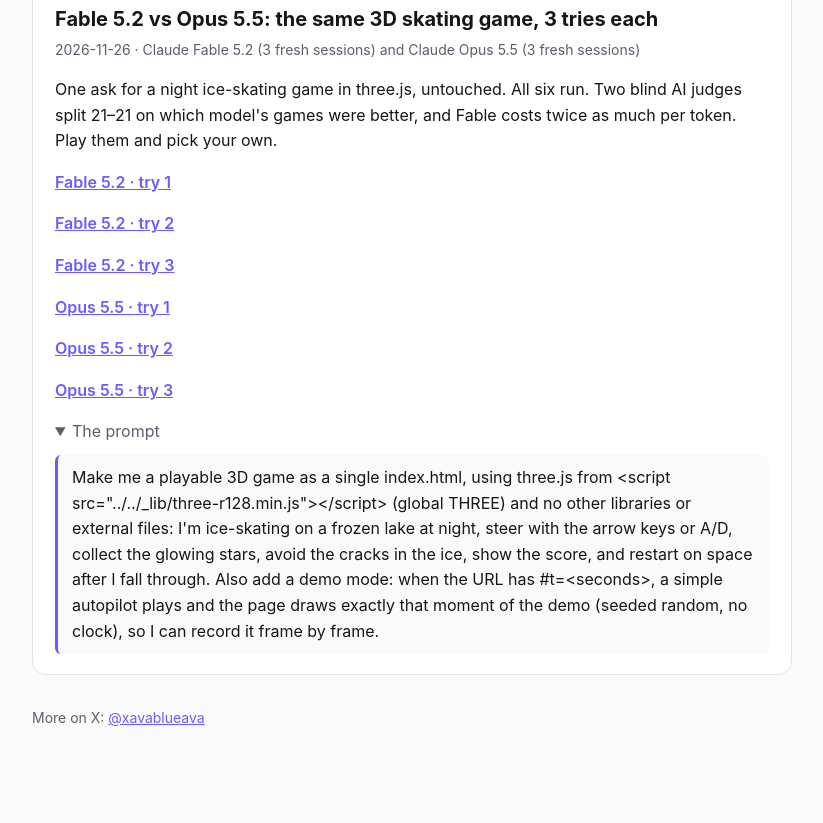
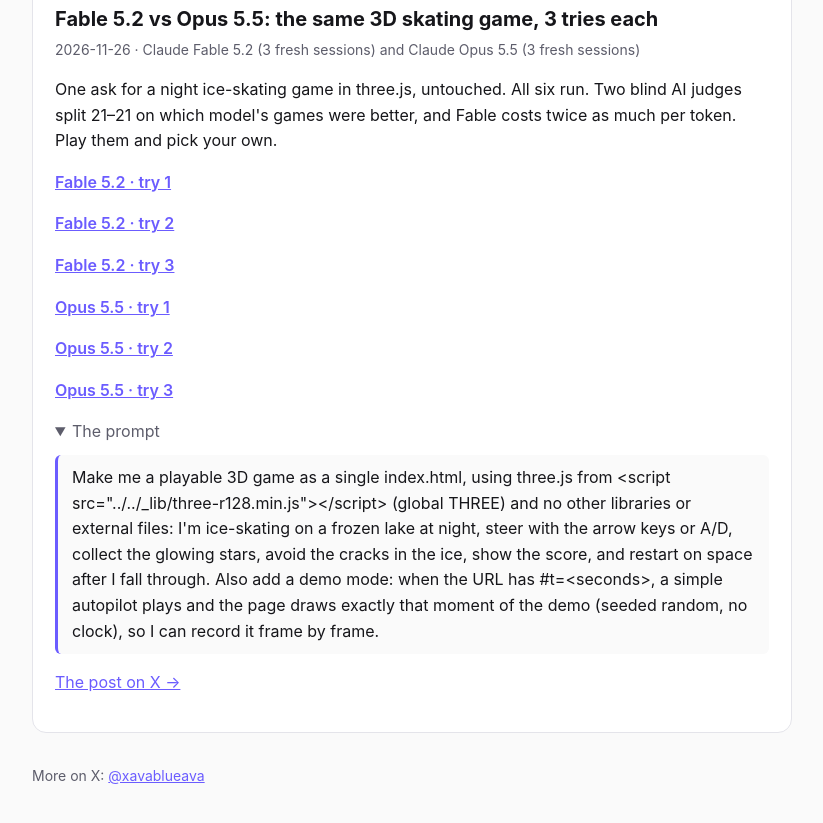
Before and after one commit to avablue-lab/avablue-lab.github.io, a plain HTML site: page fable-vs-opus-3d/index.html in a window 1280 px wide. Shown: the part 561-1384 px from the top of the page, without its empty margins (228-1051 px from the left). Before the commit the page ends 1339 px from the top, so only its background shows below. Drawn offline with Linux system fonts and the light colour scheme.

Commit message:
Update builds: sketch-font, look-before-ship, keyboard-switch, dither-three-claudes, neon-canyon, fable-vs-opus-3d

```diff
--- a/fable-vs-opus-3d/index.html
+++ b/fable-vs-opus-3d/index.html
@@ -25,7 +25,7 @@ footer{color:var(--muted);font-size:14px;margin-top:32px}
 <p class="links"><a href="opus-2/index.html">Opus 5.5 · try 2</a></p>
 <p class="links"><a href="opus-3/index.html">Opus 5.5 · try 3</a></p>
   <details open><summary>The prompt</summary><blockquote>Make me a playable 3D game as a single index.html, using three.js from &lt;script src=&quot;../../_lib/three-r128.min.js&quot;&gt;&lt;/script&gt; (global THREE) and no other libraries or external files: I&#x27;m ice-skating on a frozen lake at night, steer with the arrow keys or A/D, collect the glowing stars, avoid the cracks in the ice, show the score, and restart on space after I fall through. Also add a demo mode: when the URL has #t=&lt;seconds&gt;, a simple autopilot plays and the page draws exactly that moment of the demo (seeded random, no clock), so I can record it frame by frame.</blockquote></details>
-
+  <p class="post"><a href="https://x.com/xavablueava/status/2126358685769257179">The post on X →</a></p>
 </article>
 <footer>More on X: <a href="https://x.com/xavablueava">@xavablueava</a></footer>
 </main></body></html>
```
Also changed, not shown: index.html (+1 -1 lines).
